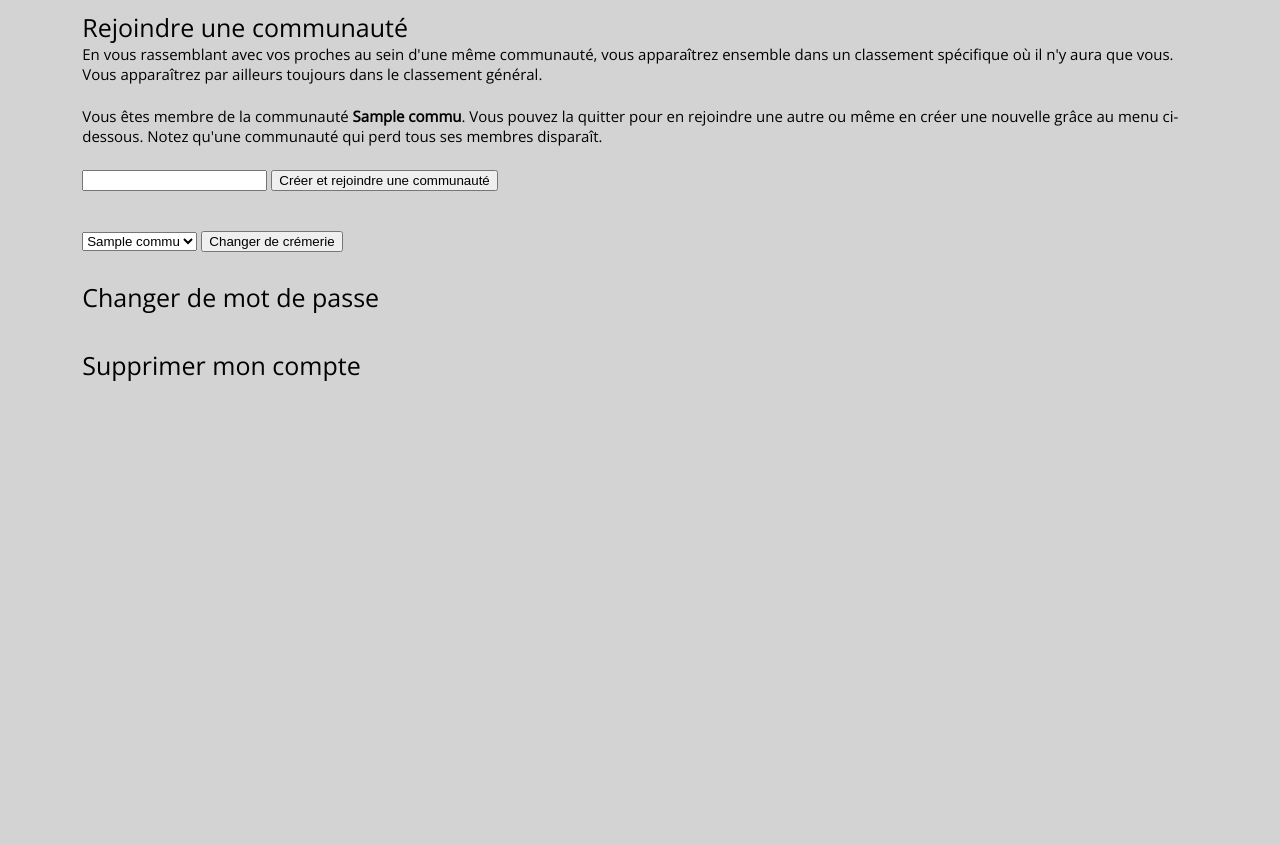
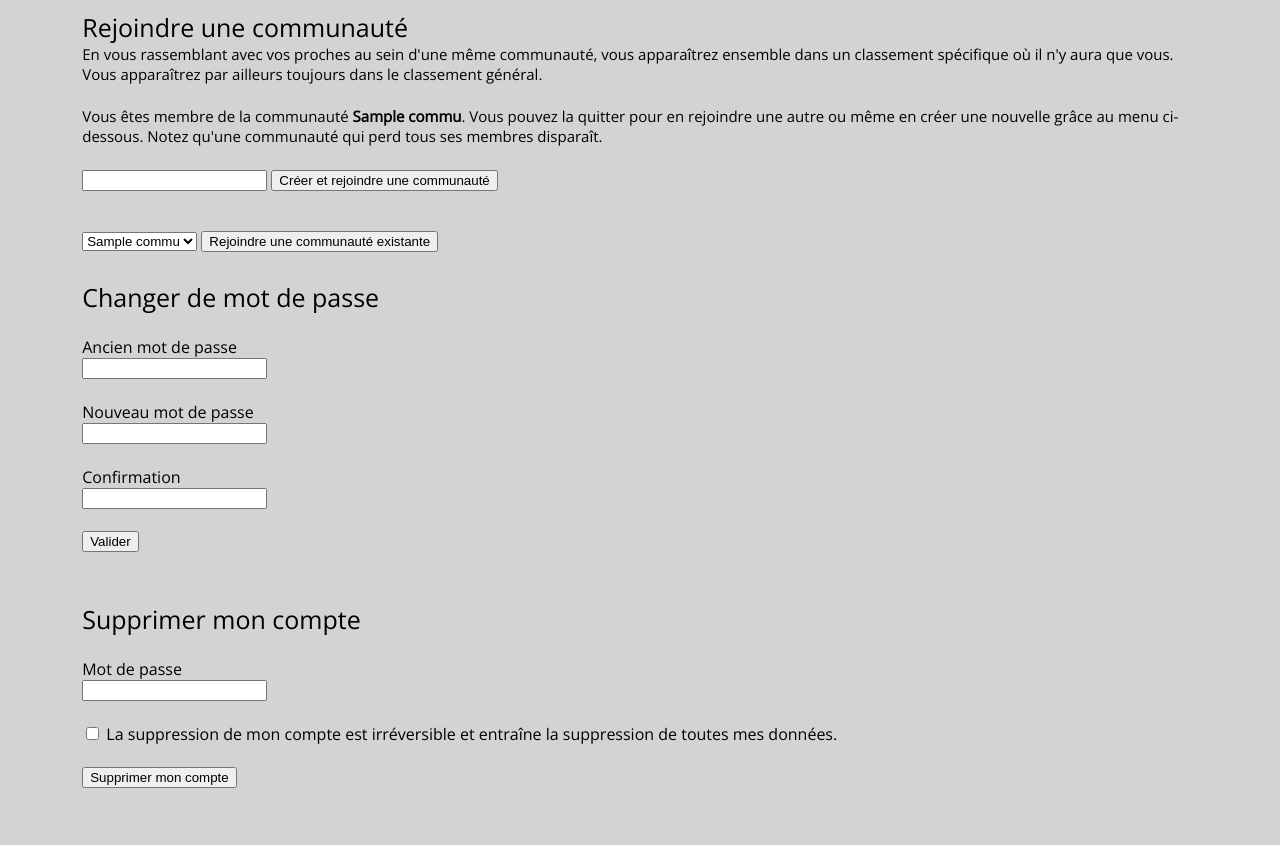
Before and after one commit to OpesMentis/PronosCDM, a PHP site: page /settings.php in a window 1280 px wide. Shown: the part 304-1149 px from the top of the page. Before the commit the page ends 685 px from the top, so only its background shows below. Run offline with PHP 8.4, Linux system fonts and the light colour scheme; the visitor is signed in with stand-in values (Sample User, id 1); tables that the repository leaves empty or names only in its code hold one stand-in row (values such as "Sample post"); some web fonts are replaced.

Commit message:
Possibilité de changer de mot de passe et de supprimer son compte.

```diff
--- a/settings.php
+++ b/settings.php
@@ -26,19 +26,21 @@ if (!isset($_SESSION['login'])) {
         <?php
         include('connect.php');
 
-        $req = $bdd->prepare("SELECT id, id_commu FROM users WHERE login=:pseudo");
+        $req = $bdd->prepare("SELECT id, id_commu, mdp FROM users WHERE login=:pseudo");
         $req->execute(array('pseudo' => $_SESSION['login']));
         $data = $req->fetch();
         $id_perso = $data['id'];
         $num_com = $data['id_commu'];
 
-        $msg = '';
+        $msg1 = '';
+        $msg2 = '';
+        $msg3 = '';
 
         if (isset($_POST['new_commu'])) {
             $req = $bdd->prepare("SELECT id FROM commus WHERE nom=:name");
             $req->execute(array('name' => $_POST['new_commu']));
             if ($req->fetch()) {
-                $msg = 'Une communauté porte déjà ce nom.';
+                $msg2 = 'Une communauté porte déjà ce nom.';
             } else {
                 $req = $bdd->prepare("INSERT INTO commus(nom) VALUES(:name)");
                 $req->execute(array('name' => $_POST['new_commu']));
@@ -68,7 +70,7 @@ if (!isset($_SESSION['login'])) {
                 $com = $req->fetch();
 
                 if (!$com) {
-                    $msg = 'Une erreur a été rencontré.';
+                    $msg1 = 'Une erreur a été rencontré.';
                 } else {
                     $old_com = $num_com;
                     $num_com = $com['id'];
@@ -99,13 +101,38 @@ if (!isset($_SESSION['login'])) {
                     $req->execute(array('comm' => $old_com));
                 }
             }
+        } elseif (isset($_POST['old_mdp']) && isset($_POST['new_mdp']) && isset($_POST['new_mdp2'])) {
+            if (password_verify($_POST['old_mdp'], $data['mdp'])) {
+                if ($_POST['new_mdp'] != $_POST['new_mdp2']) {
+                    $msg2 = 'Les deux mots de passe diffèrent !';
+                } elseif (strlen($_POST['new_mdp']) < 8) {
+                    $msg2 = 'Le mot de passe doit faire 8 caractères minimum !';
+                } else {
+                    $maj_mdp = $bdd->prepare("UPDATE users SET mdp=:password WHERE id=:id_u");
+                    $maj_mdp->execute(array('password' => password_hash($_POST['new_mdp'], PASSWORD_DEFAULT), 'id_u' => $id_perso));
+                    $msg2 = 'Votre mot de passe a été changé avec succès !';
+                }
+            } else {
+                $msg2 = 'Mot de passe incorrect';
+            }
+        } elseif (isset($_POST['mdp'])) {
+            if (password_verify($_POST['mdp'], $data['mdp'])) {
+                if (isset($_POST['ok'])) {
+                    $req = $bdd->prepare("DELETE FROM users WHERE id=:id_u");
+                    $req->execute(array('id_u' => $id_perso));
+                } else {
+                    $msg3 = 'Vous devez cocher la case afin de confirmer que vous avez compris les conséquences de la suppression de votre compte.';
+                }
+            } else {
+                $msg3 = 'Le mot de passe est incorrect.';
+            }
         }
         ?>
         <font style="font-size: 30px;"><b>L'arrière-boutique</b><br/><br/></font>
     </div>
     <table width="90%" align="center" style="border-spacing: 10px;">
         <tr>
-            <td width="100%" align="left">
+            <td id="commu" width="100%" align="left">
                 <font style="font-size: 25px;">Rejoindre une communauté</font><br/>
                 <font style="font-size: 15px;">En vous rassemblant avec vos proches au sein d'une même communauté, vous apparaîtrez ensemble dans un classement spécifique où il n'y aura que vous. Vous apparaîtrez par ailleurs toujours dans le classement général.</font><br/><br/>
                 <?php
@@ -120,17 +147,17 @@ if (!isset($_SESSION['login'])) {
                     <?php
                 }
                 ?>
-                <form method="post" action="settings.php">
+                <form method="post" action="settings.php#commu">
                     <input type="text" name="new_commu"/>
                     <input type="submit" value="Créer et rejoindre une communauté"/>
                 </form>
-                <?php echo $msg . ($msg != ''? '<br/>': ''); ?><br/>
+                <i><?php echo $msg1 . ($msg1 != ''? '<br/>': ''); ?></i><br/>
 
                 <?php
                 $commus = $bdd->query("SELECT * FROM commus");
                 ?>
 
-                <form method="post" action="settings.php">
+                <form method="post" action="settings.php#commu">
                     <select name="set_commu">
                         <option value=0>--</option>
                         <?php
@@ -139,18 +166,31 @@ if (!isset($_SESSION['login'])) {
                         }
                         ?>
                     </select>
-                    <input type="submit" value="Changer de crémerie"/>
+                    <input type="submit" value="Rejoindre une communauté existante"/>
                 </form>
             </td>
         </tr>
         <tr>
-            <td width="100%" align="left">
+            <td id="mdp" width="100%" align="left">
                 <font style="font-size: 25px;">Changer de mot de passe</font><br/><br/>
+                <form method="post" action="settings.php#mdp">
+                    Ancien mot de passe<br/><input type="password" name="old_mdp"><br/><br/>
+                    Nouveau mot de passe<br/><input type="password" name="new_mdp"/><br/><br/>
+                    Confirmation<br/><input type="password" name="new_mdp2"/><br/><br/>
+                    <input type="submit" value="Valider"/>
+                </form>
+                <i><?php echo $msg2 . ($msg2 != ''? '<br/>': ''); ?></i><br/>
             </td>
         </tr>
         <tr>
-            <td width="100%" align="left">
+            <td id="delete" width="100%" align="left">
                 <font style="font-size: 25px;">Supprimer mon compte</font><br/><br/>
+                <form method="post" action="settings.php#delete">
+                    Mot de passe<br/><input type="password" name="mdp"><br/><br/>
+                    <input type="checkbox" name="ok" value="0"> La suppression de mon compte est irréversible et entraîne la suppression de toutes mes données.<br/><br/>
+                    <input type="submit" value="Supprimer mon compte"/>
+                </form>
+                <i><?php echo $msg3 . ($msg3 != ''? '<br/>': ''); ?></i><br/>
             </td>
         </tr>
     </table>
```
